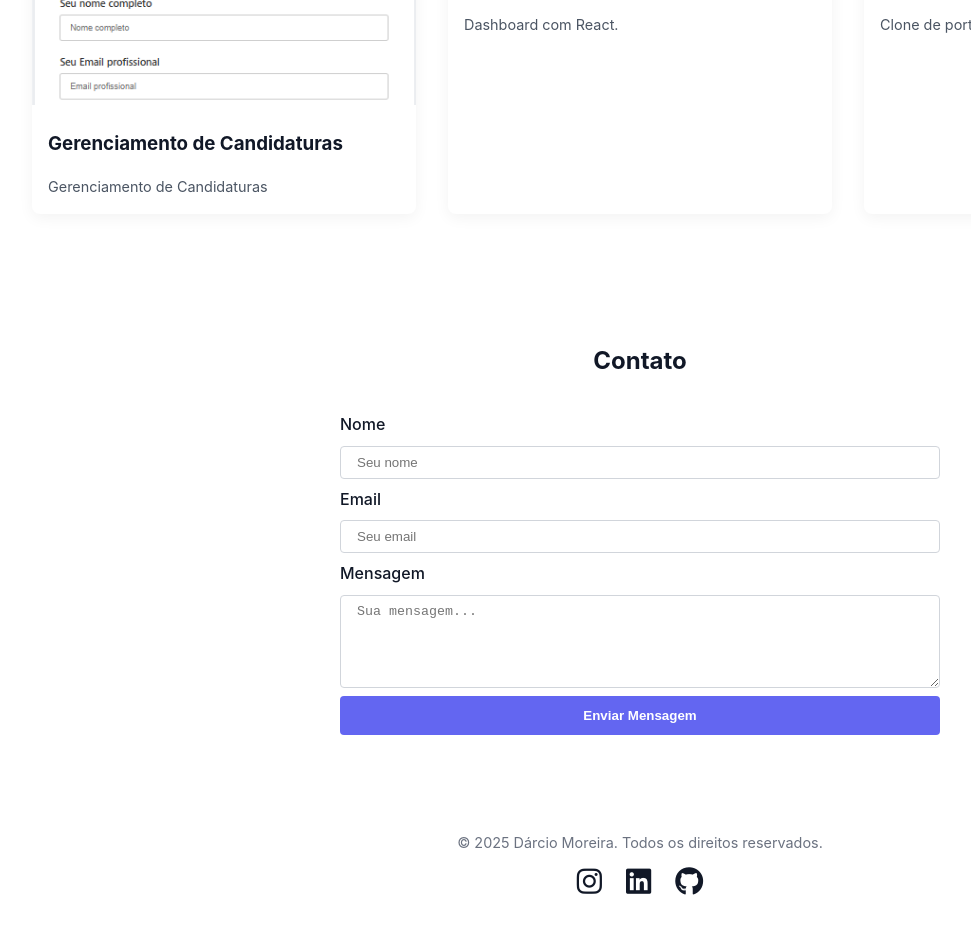
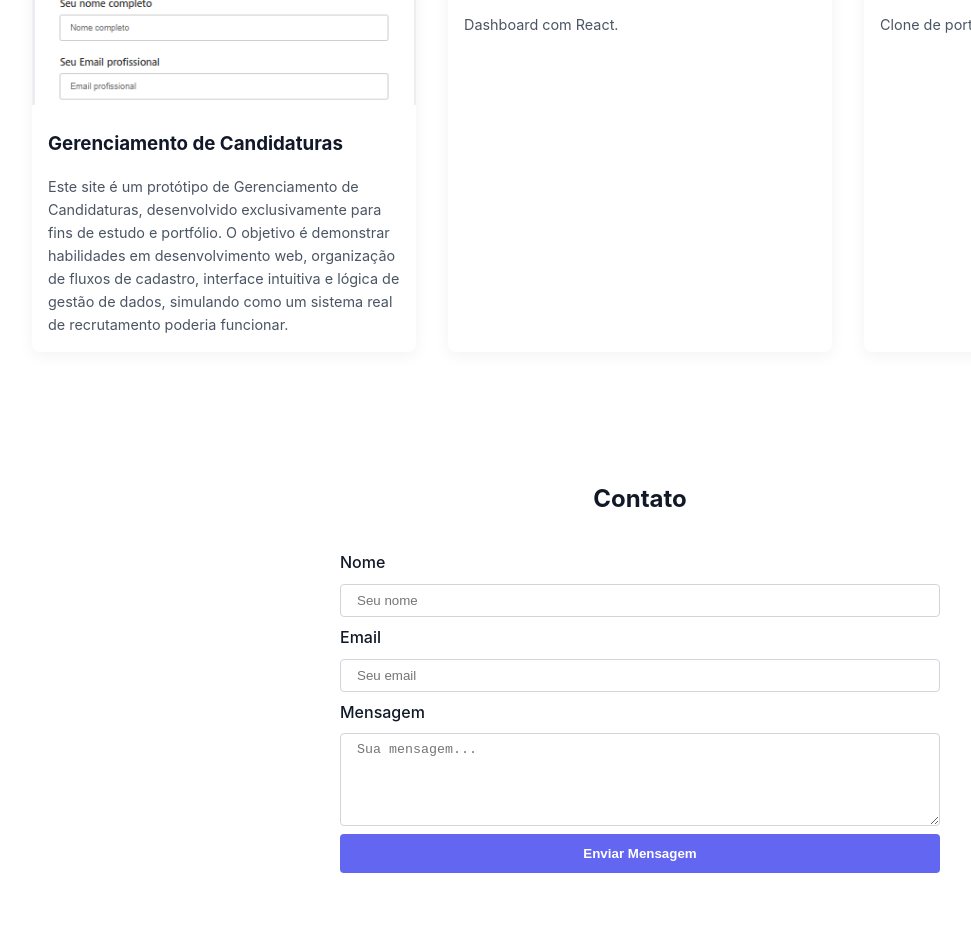
Before and after one commit to DarcioMoreiraDev/portfoliodarciomoreira, a plain HTML site: page index.html in a window 1280 px wide. Shown: the part 1435-2368 px from the top of the page, without its empty margins (0-971 px from the left). Drawn offline with Linux system fonts and the light colour scheme.

Commit message:
Update index.html

```diff
--- a/index.html
+++ b/index.html
@@ -89,7 +89,9 @@
             <div class="projeto-card">
               <img src="assets/projetojs.png" alt="Projeto 1">
               <h3>Gerenciamento de Candidaturas</h3>
-              <p>Gerenciamento de Candidaturas</p>
+              <p>Este site é um protótipo de Gerenciamento de Candidaturas, desenvolvido exclusivamente para fins de estudo e portfólio.
+
+O objetivo é demonstrar habilidades em desenvolvimento web, organização de fluxos de cadastro, interface intuitiva e lógica de gestão de dados, simulando como um sistema real de recrutamento poderia funcionar.</p>
             </div>
           </a>
 
```
